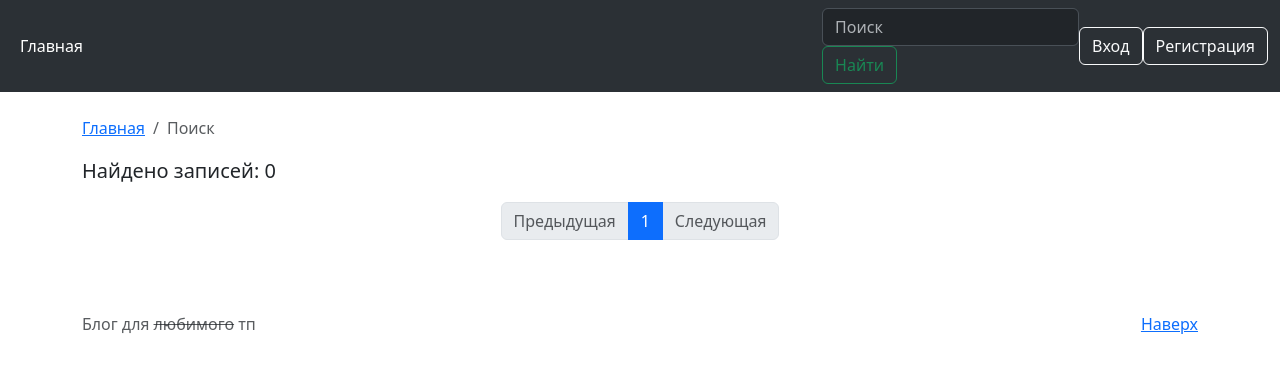
After one commit to aapetrakova/blog, a Django app: page /search/ in a window 1280 px wide. The commit adds this page. Shown: the top 373 px of the page. Run offline with Django 5.2, Linux system fonts and the light colour scheme; parts of the project's set-up code (start-up, migrations or seed data) failed here and were passed over; some libraries are stand-ins or nearby versions.

Commit message:
Add post search by description

```diff
--- a/tp_project_spring2024/blog/templates/blog/block/navbar.html
+++ b/tp_project_spring2024/blog/templates/blog/block/navbar.html
@@ -8,6 +8,10 @@
                   <div class="navbar-nav me-auto mb-2 mb-lg-0">
                       <a class="nav-link active" aria-current="page" href="{% url 'main_page' %}">Главная</a>
                   </div>
+                  <form action="{% url 'search_results' %}" method="get" class="form-inline my-2 my-lg-0">
+                      <input name="q" type="text" class="form-control mr-sm-2" placeholder="Поиск" aria-label="Поиск">
+                      <button class="btn btn-outline-success my-2 my-sm-0 mr-2" type="submit">Найти</button>
+                  </form>
                   {% if user.is_authenticated %}
                     <a href="{% url 'logout' %}" class="btn btn-outline-light">Выход</a>
                   {% else %}
--- /dev/null
+++ b/tp_project_spring2024/blog/templates/blog/block/search_form.html
@@ -0,0 +1,15 @@
+{% load static %}
+<div class="container-fluid home-slider">
+    <div id="carouselExampleCaptions" class="carousel slide" data-ride="carousel">
+        <div class="carousel-inner">
+            <div class="carousel-item active" style="background-color: #343a40!important">
+                <div class="carousel-caption d-none d-md-block">
+                    <form action="{% url 'search_results' %}" method="get" class="my-2 my-lg-0">
+                        <input name="q" type="text" class="form-control" placeholder="Поиск" aria-label="Поиск">
+                        <button class="btn btn-outline-success mt-3" type="submit">Поиск</button>
+                    </form>
+                </div>
+            </div>
+        </div>
+    </div>
+</div>
--- /dev/null
+++ b/tp_project_spring2024/blog/templates/blog/search.html
@@ -0,0 +1,58 @@
+{% extends './base.html' %}
+{% load static %}
+{% block title %}Поиск{% endblock %}
+
+{% block header %}
+    {% include './block/search_form.html' %}
+{% endblock %}
+
+{% block content %}
+<div class="container">
+    <div class="row">
+        <div class="col-lg-12">
+            <nav aria-label="breadcrumb" class="mt-4">
+                <ol class="breadcrumb">
+                    <li class="breadcrumb-item"><a href="{% url 'main_page' %}">Главная</a></li>
+                    <li class="breadcrumb-item active" aria-current="page">Поиск</li>
+                </ol>
+            </nav>
+            <p class="lead">Найдено записей: {{ count }}</p>
+            {% for result in results %}
+                <a href="{% url 'post_detail' slug=result.url %}"><h2>{{ result.h1 }}</h2></a>
+                <p>{{ result.description|safe }}</p>
+                <hr>
+            {% endfor %}
+        </div>
+    </div>
+</div>
+</div>
+{% endblock %}
+
+{% block pagination %}
+    <nav aria-label="Paginate me">
+      <ul class="pagination justify-content-center">
+        {% if results.has_previous %}
+          <a class="page-link" href="?page={{ results.previous_page_number }}{% if request.GET.q %}&q={{ request.GET.q }}{% endif %}" tabindex="-1">Предыдущая</a>
+        {% else %}
+        <li class="page-item disabled">
+          <a class="page-link disabled" href="#" tabindex="-1">Предыдущая</a>
+        </li>
+        {% endif %}
+        {% for i in results.paginator.page_range %}
+        {% if i == results.number %}
+          <li class="page-item active"><a class="page-link" href="?page={{ i }}{% if request.GET.q %}&q={{ request.GET.q }}{% endif %}">{{ i }}</a></li>
+        {% else %}
+          <li class="page-item"><a class="page-link" href="?page={{ i }}{% if request.GET.q %}&q={{ request.GET.q }}{% endif %}">{{ i }}</a></li>
+        {% endif %}
+        {% endfor %}
+        {% if results.has_next %}
+          <a class="page-link" href="?page={{ results.next_page_number }}{% if request.GET.q %}&q={{ request.GET.q }}{% endif %}">Следующая</a>
+        {% else %}
+          <li class="page-item disabled">
+            <a class="page-link" href="#">Следующая</a>
+          </li>
+        {% endif %}
+      </ul>
+    </nav>
+    <br>
+{% endblock %}
--- a/tp_project_spring2024/blog/urls.py
+++ b/tp_project_spring2024/blog/urls.py
@@ -1,8 +1,9 @@
 from django.urls import path
-from .views import MainPageView, PostDetailView, TagView
+from .views import MainPageView, PostDetailView, TagView, SearchResultsView
 
 urlpatterns = [
     path('', MainPageView.as_view(), name='main_page'),
     path('blog/<slug>/', PostDetailView.as_view(), name='post_detail'),
     path('tag/<slug>/', TagView.as_view(), name="tag"),
+    path('search/', SearchResultsView.as_view(), name='search_results'),
 ]
--- a/tp_project_spring2024/blog/views.py
+++ b/tp_project_spring2024/blog/views.py
@@ -9,6 +9,8 @@ from message.forms import CommentForm
 from django.http import HttpResponseRedirect
 
 from taggit.models import Tag
+
+from django.db.models import Q
 
 
 class MainPageView(View):
@@ -59,3 +61,21 @@ class TagView(View):
             'posts': posts,
             'common_tags': common_tags
         })
+
+
+class SearchResultsView(View):
+    def get(self, request, *args, **kwargs):
+        query = self.request.GET.get('q')
+        results = ""
+        if query:
+            results = UserPost.objects.filter(
+                Q(h1__icontains=query) | Q(content__icontains=query)
+            )
+        paginator = Paginator(results, 6)
+        page_number = request.GET.get('page')
+        page_obj = paginator.get_page(page_number)
+        return render(request, 'blog/search.html', context={
+            'title': 'Поиск',
+            'results': page_obj,
+            'count': paginator.count
+        })
```
